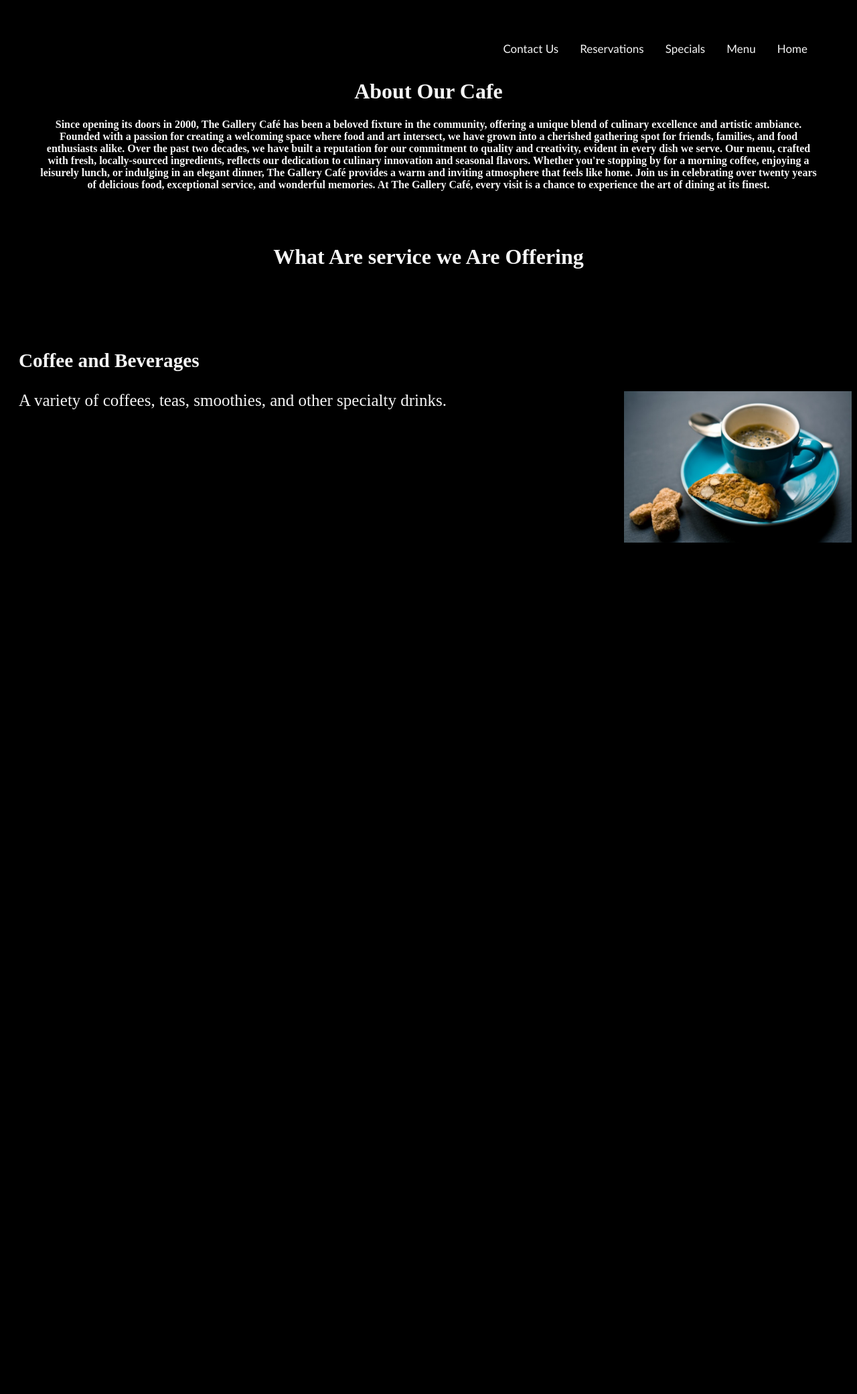
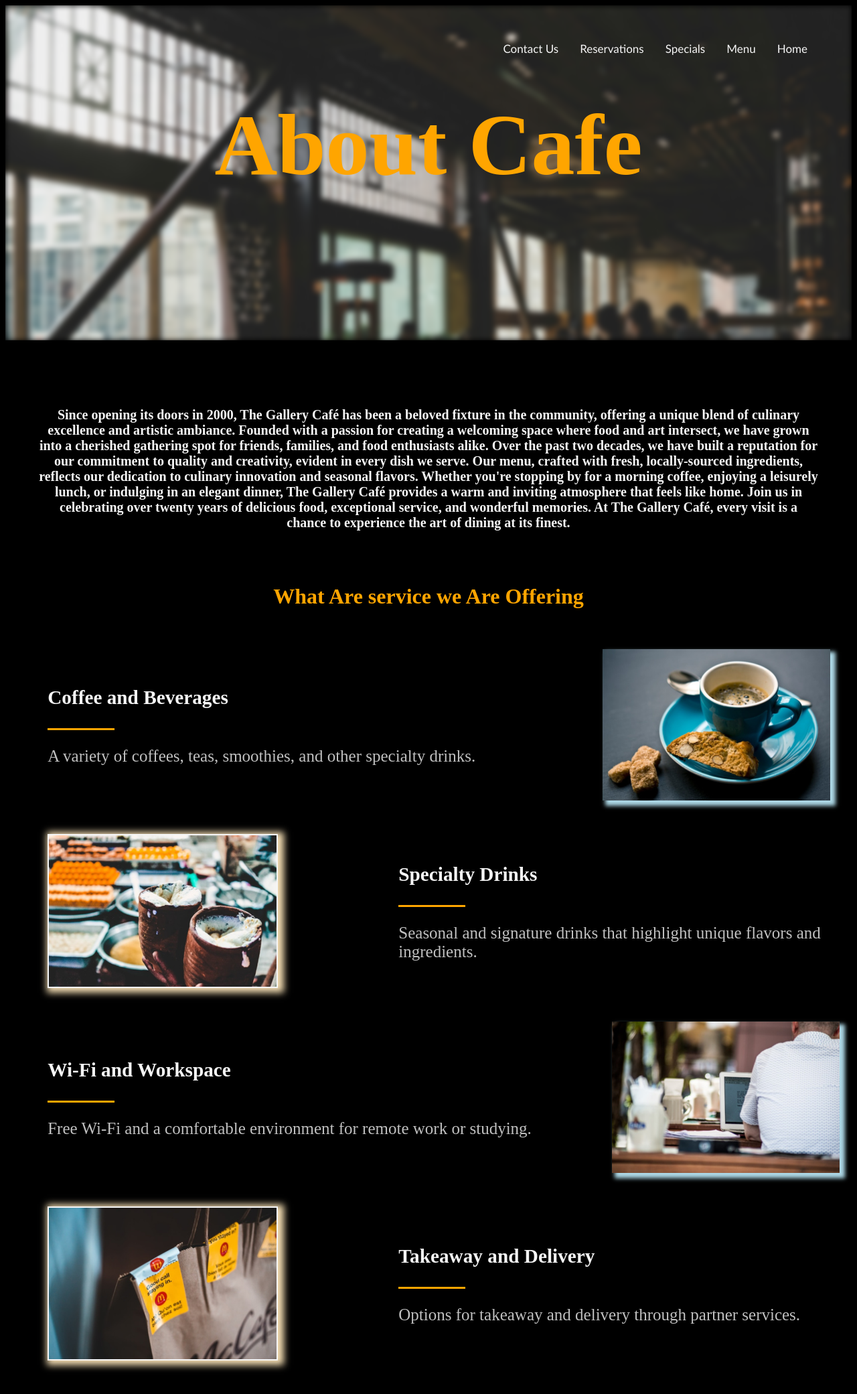
Before and after one commit to VimukthiPramudantha/The-Gallery-Cafe, a PHP site: page /About.html in a window 1280 px wide. Shown: the whole page at 67% size. Before the commit the page ends 810 px from the top, so only its background shows below. Run offline with PHP 8.4, Linux system fonts and the light colour scheme.

Commit message:
About page Update 2.0

```diff
--- a/about page/About.html
+++ b/about page/About.html
@@ -6,16 +6,19 @@
   <body>
     <header>
       <div class="topnav">
-        <a href="#home" class="navbar">Home</a>
+        <a href="../index/Home.html" class="navbar">Home</a>
         <a href="#menu" class="navbar">Menu</a>
         <a href="#specials" class="navbar">Specials</a>
         <a href="#reservations" class="navbar">Reservations</a>
         <a href="#contact" class="navbar">Contact Us</a>
       </div>
+      <div id="hAbout">
+        <h1>About Cafe</h1>
+      </div>
     </header>
     <main>
       <div id="about">
-        <h1>About Our Cafe</h1>
+        <!-- <h1>About Our Cafe</h1> -->
         <p>
           <b>
             Since opening its doors in 2000, The Gallery Café has been a beloved
@@ -38,14 +41,52 @@
         </p>
       </div>
 
-      <h1 style="text-align: center">What Are service we Are Offering</h1>
+      <h1 style="text-align: center; margin-bottom: 60px; color: orange;">
+        What Are service we Are Offering
+      </h1>
 
-      <div id="beverages">
-        <h3 style="margin-top: 120px;">Coffee and Beverages</h3>
-        <p>
-          A variety of coffees, teas, smoothies, and other specialty drinks.
-        </p>
-        <img src="./img/Coffee and Beverages.png" alt="">
+      <div id="bla">
+        <div id="beverages">
+          <h3>Coffee and Beverages</h3>
+          <div style="width: 100px; height: 3px; background:orange ;"></div>
+          <p>
+            A variety of coffees, teas, smoothies, and other specialty drinks.
+          </p>
+        </div>
+        <img src="./img/Coffee and Beverages.png" alt="" style="box-shadow: 6px 6px 6px 2px lightblue;" />
+      </div>
+
+      <div id="Dimg">
+        <img src="./img/Specialty Drinks.png" alt="" style="box-shadow: 4px 2px 10px 5px wheat; border: solid 2px whitesmoke;"/>
+        <div id="Drinks">
+          <h3>Specialty Drinks</h3>
+          <div style="width: 100px; height: 3px; background:orange ;"></div>
+          <p>
+            Seasonal and signature drinks that highlight unique flavors and
+            ingredients.
+          </p>
+        </div>
+      </div>
+
+      <div id="Wimg">
+        <div id="workspace">
+          <h3>Wi-Fi and Workspace</h3>
+          <div style="width: 100px; height: 3px; background:orange ;"></div>
+          <p>
+            Free Wi-Fi and a comfortable environment for remote work or
+            studying.
+          </p>
+        </div>
+        <img src="./img/Wi-Fi and Workspace.png" alt="" style="box-shadow: 6px 6px 6px 2px lightblue;"/>
+      </div>
+
+      <div id="Timg">
+        <img src="./img/Takeaway and Delivery.png" alt="" style="box-shadow: 4px 2px 10px 5px wheat; border: solid 2px whitesmoke;"/>
+        <div id="takeaway">
+          <h3>Takeaway and Delivery</h3>
+          <div style="width: 100px; height: 3px; background:orange ;"></div>
+          <p>Options for takeaway and delivery through partner services.</p>
+        </div>
       </div>
     </main>
   </body>
--- a/about page/about.css
+++ b/about page/about.css
@@ -25,26 +25,110 @@
 body {
   background-color: black;
 }
-main{
+main {
   color: whitesmoke;
 }
-#about{
+#about {
   text-align: center;
   margin-bottom: 80px;
+  margin-top: 100px;
+  font-size: 20px;
 }
 #about p {
   margin: 0px 50px 0px 50px;
 }
-#beverages{
-    margin-left: 20px;
+#beverages {
+  margin-left: 5%;
   font-size: 25px;
+  display: inline;
+  /* float: left; */
+  padding-right: 15%;
+  color: silver;
 }
-#beverages p{
+#beverages h3{
+  color: whitesmoke;
+}
+#bla {
+  display: flex;
+  align-items: center;
+  /* float: right; */
+  margin-bottom: 50px;
+}
+#Drinks {
   display: inline;
+  font-size: 25px;
+  padding-left: 15%;
+  /* float: right; */
+  color: silver;
 }
-#beverages img{
-    /* width: 100px; */
-    /* height: 100px; */
-    float: right;
+#Drinks h3{
+  color:whitesmoke;
+}
+#Dimg {
+  margin-left: 5%;
+  display: flex;
+  align-items: center;
+  margin-bottom: 50px;
+}
+#workspace {
+  display: inline;
+  font-size: 25px;
+  padding-right: 10%;
+  color: silver;
+}
+#workspace h3{
+  color: whitesmoke;
+}
+#Wimg {
+  display: flex;
+  align-items: center;
+  margin-left: 5%;
+  margin-bottom: 50px;
+}
+#Timg {
+  display: flex;
+  align-items: center;
+  margin-left: 5%;
+  margin-bottom: 50px;
+}
+#takeaway {
+  display: inline;
+  font-size: 25px;
+  padding-left: 15%;
+  color: silver;
+}
+#takeaway h3{
+  color: whitesmoke;
+}
+header {
+  position: relative;
+  height: 500px;
+  overflow: hidden;
+}
 
+header::before {
+  content: "";
+  background-image: url(./img/rr-abrot-pNIgH0y3upM-unsplash.jpg);
+  background-repeat: no-repeat;
+  background-size: cover;
+  position: absolute;
+  top: 0;
+  left: 0;
+  right: 0;
+  bottom: 0;
+  filter: blur(4px);
+  -webkit-filter: blur(4px);
+  z-index: -1;
 }
+header .content {
+  position: relative;
+  z-index: 1;
+}
+#hAbout {
+  text-align: center;
+  font-size: 65px;
+  line-height: 65px;
+  font-weight: 500;
+  letter-spacing: 0px;
+  color: orange;
+}
```
Also changed, not shown: about page/img/Specialty Drinks.png (added), about page/img/Takeaway and Delivery.png (added), about page/img/Wi-Fi and Workspace.png (added), about page/img/rr-abrot-pNIgH0y3upM-unsplash.jpg (added). Lines whose indentation alone changed are shown as unchanged.
